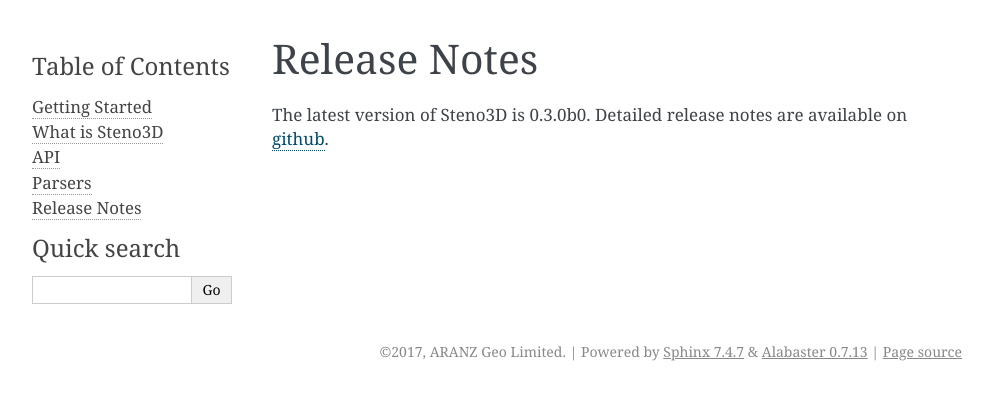
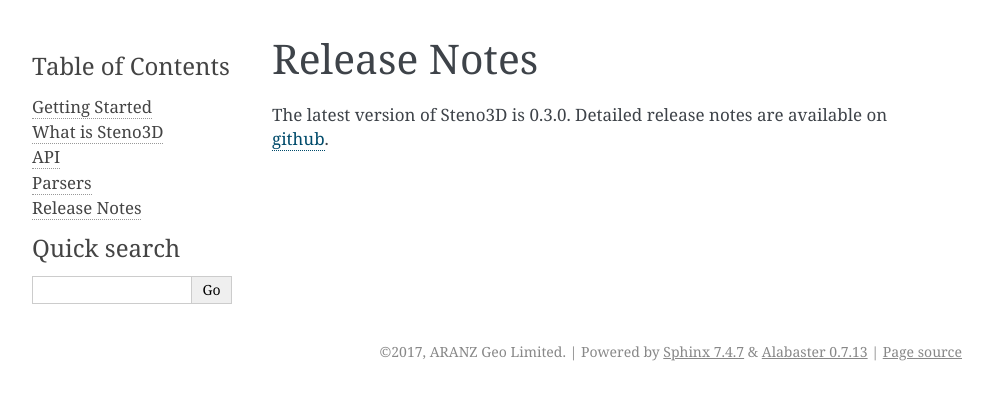
Before and after one commit to Geostatistic/steno3dpy, a Sphinx documentation site: the page built from docs/content/release.rst, in a window 1280 px wide. Shown: the top 400 px of the page, without its empty margins (148-1141 px from the left). Built offline with Sphinx 7.4.7, drawn with Linux system fonts in a browser that asks for light colours.

Commit message:
Bump version: 0.3.0b0 → 0.3.0

```diff
--- a/README.rst
+++ b/README.rst
@@ -58,5 +58,5 @@
     :alt: Steno3D in action
     :target: https://steno3d.com/
 
-The latest version of Steno3D is 0.3.0b0. Detailed release notes are available
+The latest version of Steno3D is 0.3.0. Detailed release notes are available
 on `github <https://github.com/3ptscience/steno3dpy/releases>`_.
--- a/docs/conf.py
+++ b/docs/conf.py
@@ -62,9 +62,9 @@
 # built documents.
 #
 # The short X.Y version.
-version = u'0.3.0b0'
+version = u'0.3.0'
 # The full version, including alpha/beta/rc tags.
-release = u'0.3.0b0'
+release = u'0.3.0'
 
 # The language for content autogenerated by Sphinx. Refer to documentation
 # for a list of supported languages.
--- a/docs/content/release.rst
+++ b/docs/content/release.rst
@@ -3,5 +3,5 @@
 Release Notes
 =============
 
-The latest version of Steno3D is 0.3.0b0. Detailed release notes are available
+The latest version of Steno3D is 0.3.0. Detailed release notes are available
 on `github <https://github.com/3ptscience/steno3dpy/releases>`_.
--- a/setup.py
+++ b/setup.py
@@ -24,7 +24,7 @@
 
 setup(
     name = 'steno3d',
-    version = '0.3.0b0',
+    version = '0.3.0',
     packages = find_packages(),
     install_requires = ['numpy>=1.7',
                         'pypng',
--- a/steno3d/__init__.py
+++ b/steno3d/__init__.py
@@ -39,7 +39,7 @@
 from .vector import *
 from .volume import *
 
-__version__ = '0.3.0b0'
+__version__ = '0.3.0'
 __author__ = 'ARANZ Geo Limited'
 __license__ = 'MIT'
 __copyright__ = 'Copyright 2017 ARANZ Geo Limited'
```
Also changed, not shown: .bumpversion.cfg, 1 other file.
